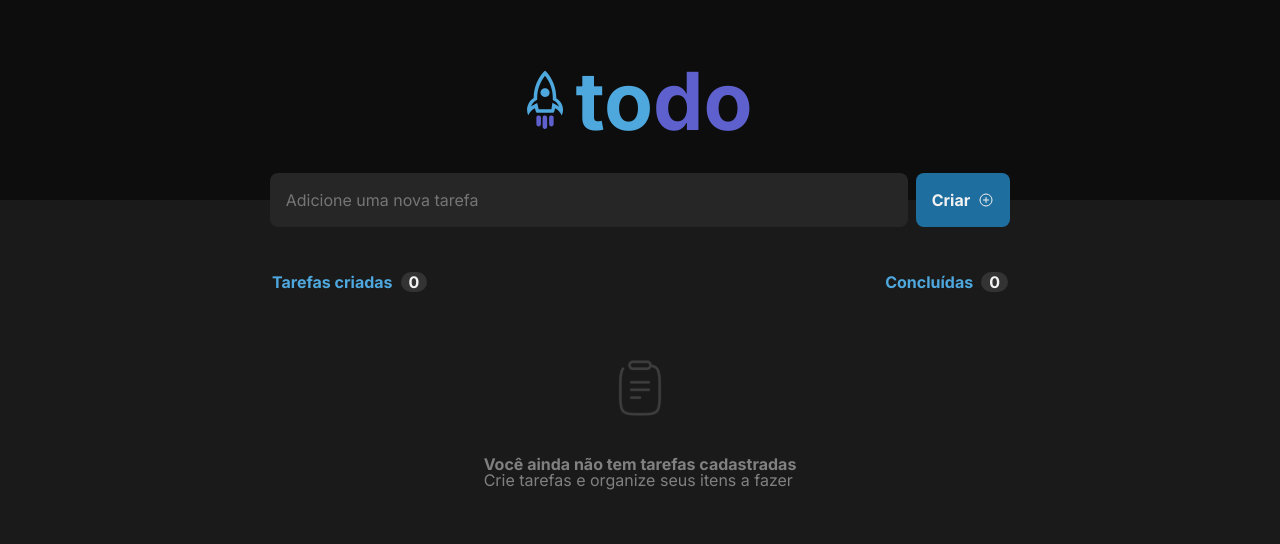
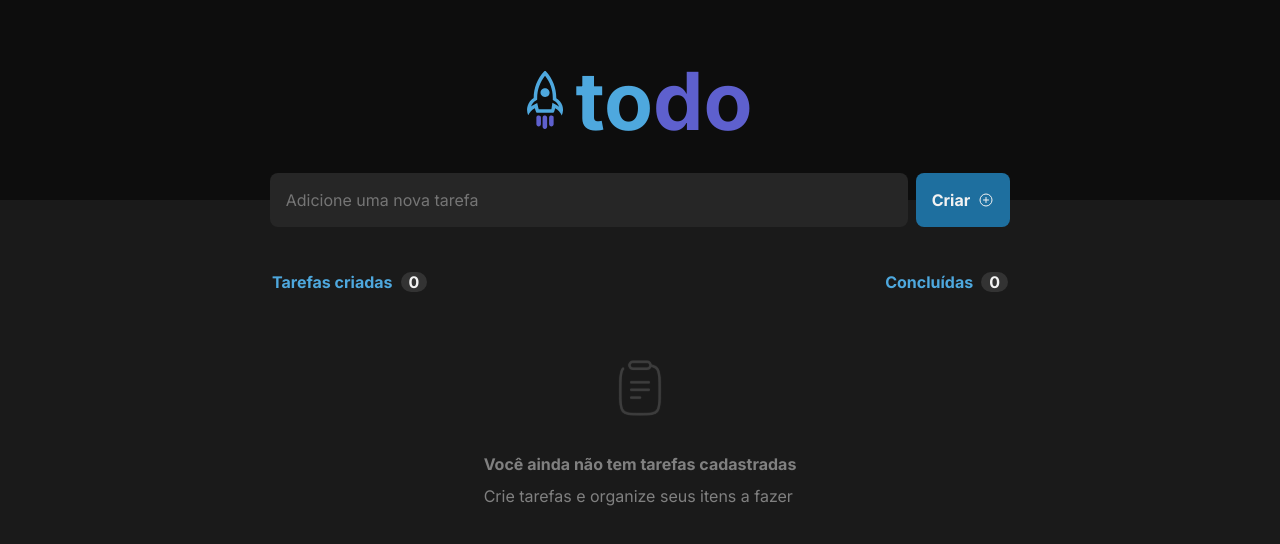
Before and after one commit to WagaoFC/igniteReactJSDesafio01, a React (Vite) app: page / in a window 1280 px wide. Shown: the top 544 px of the page. Built offline with nearby package versions, Linux system fonts and the light colour scheme.

Commit message:
finalizando primeira parte

```diff
--- a/src/components/Tasks.tsx
+++ b/src/components/Tasks.tsx
@@ -14,13 +14,15 @@ export function Tasks() {
             </div>
             <img src={clipboard} alt="Ícone clipboard" />
             <div className={styles.text}>
-                <p>
-                    Você ainda não tem tarefas cadastradas
+                <span>
+                    <p>
+                        Você ainda não tem tarefas cadastradas
+                    </p>
                     <br />
                     <p>
                         Crie tarefas e organize seus itens a fazer
                     </p>
-                </p>
+                </span>
             </div>
         </div >
     )
```
